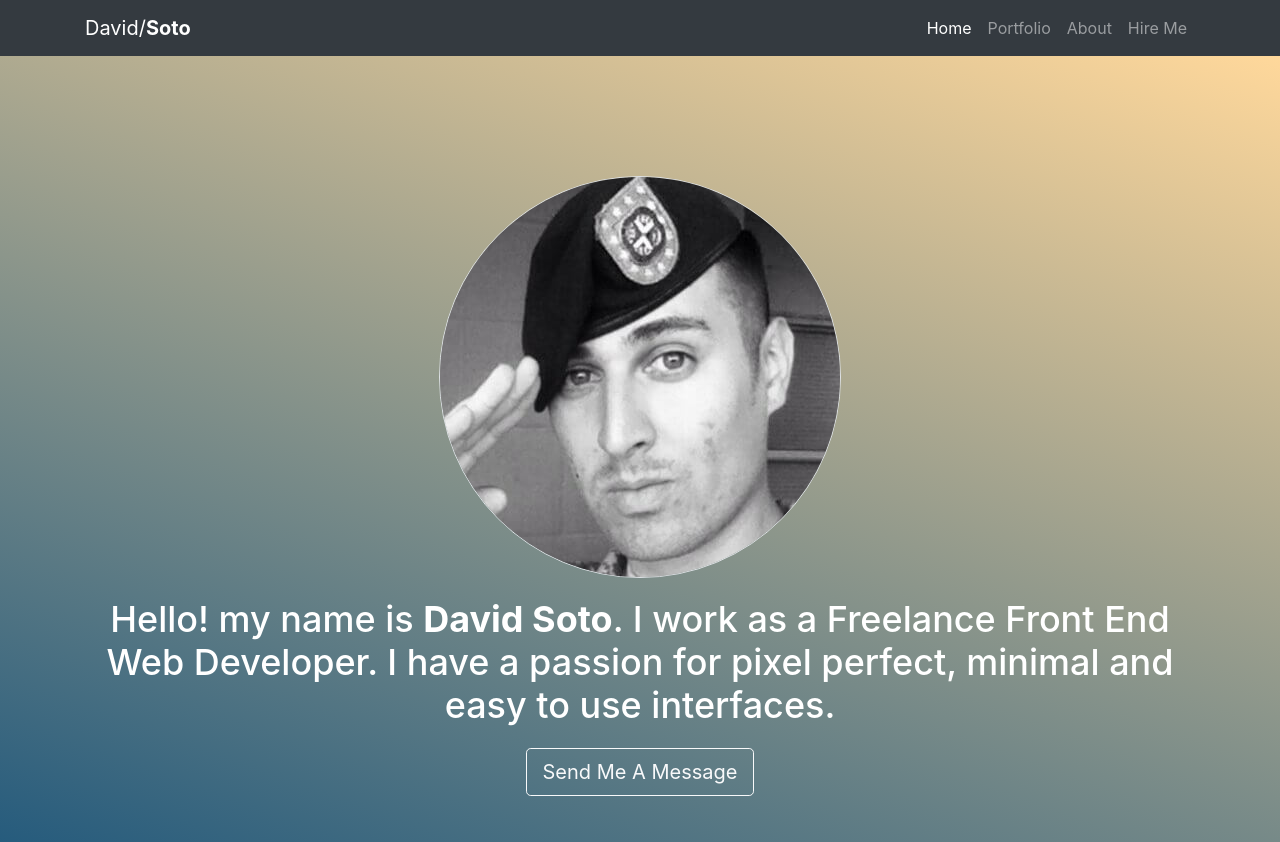
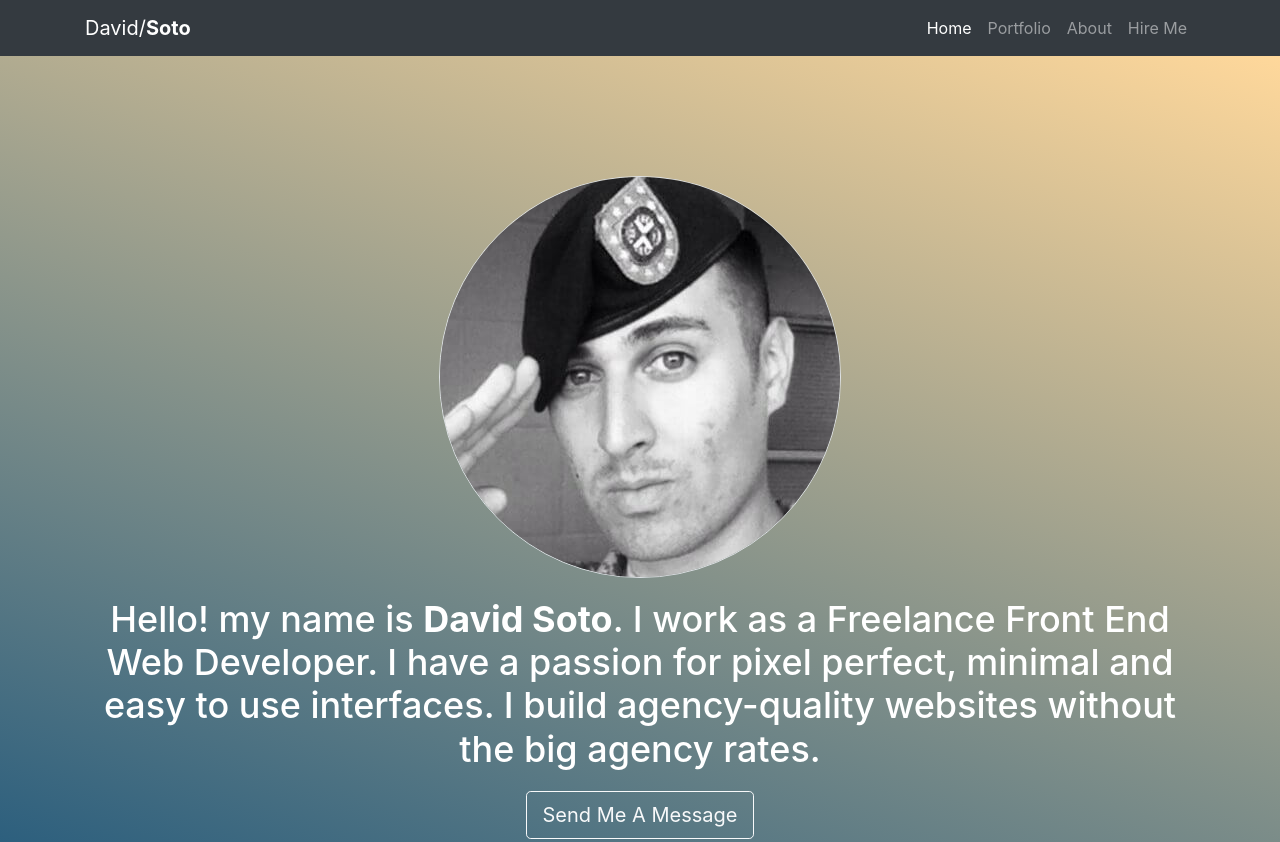
Before and after one commit to daviddadev/davidsoto.dev, a plain HTML site: page index.html in a window 1280 px wide. Shown: the top 842 px of the page. Drawn offline with Linux system fonts and the light colour scheme; files whose address does not match are found by name.

Commit message:
added text to main h1

```diff
--- a/index.html
+++ b/index.html
@@ -46,7 +46,7 @@
                             src="assets/img/profile-img.jpg"></div>
                     <div class="col text-center">
                         <h1>Hello! my name is&nbsp;<strong>David Soto</strong>. I work as a Freelance Front End Web Developer. I have a
-                            passion for pixel perfect, minimal and easy to use interfaces.</h1>
+                            passion for pixel perfect, minimal and easy to use interfaces. I build agency-quality websites without the big agency rates.</h1>
                     </div>
                 </div>
                 <div class="text-center"><button onclick="window.location.href = '#mssg';"
```
